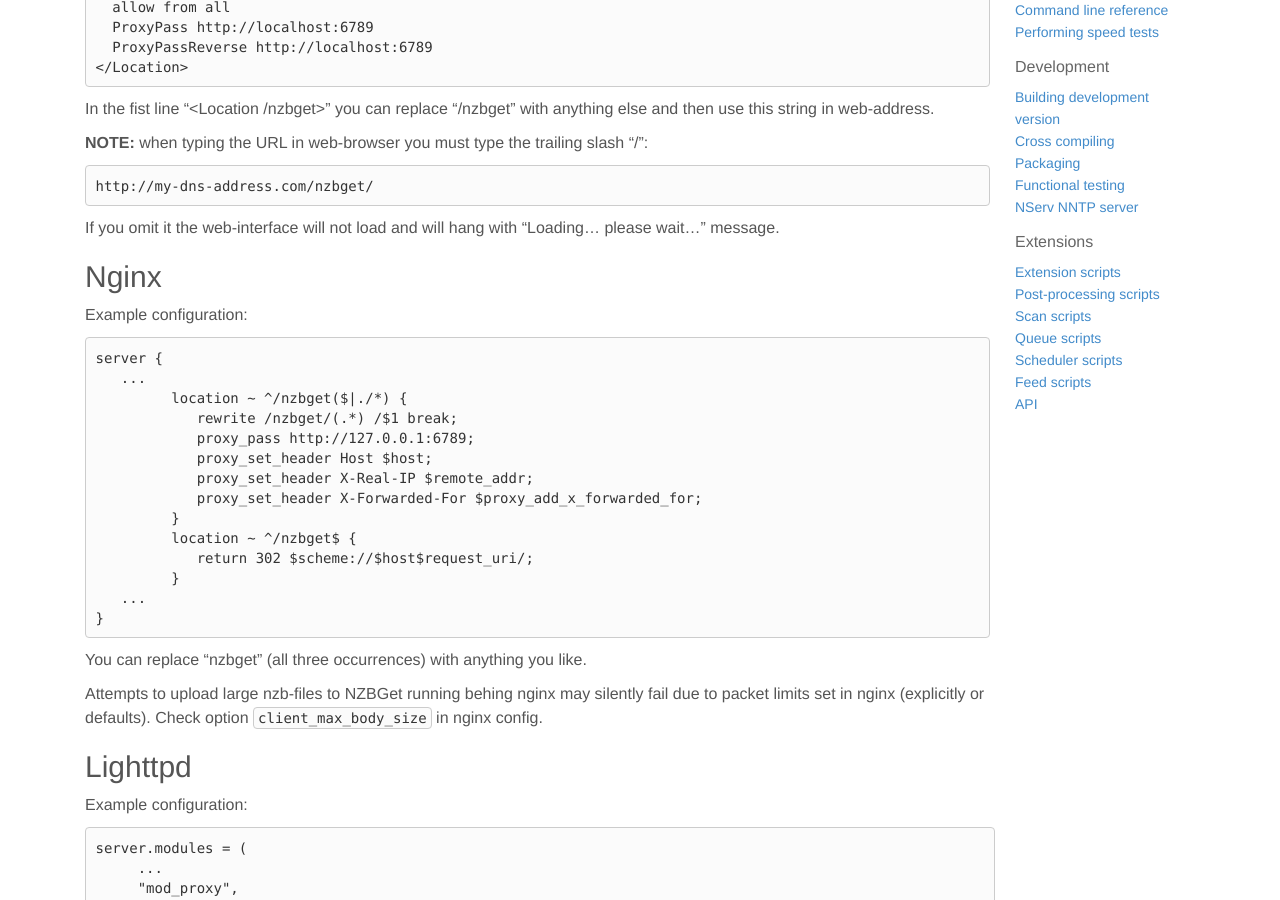
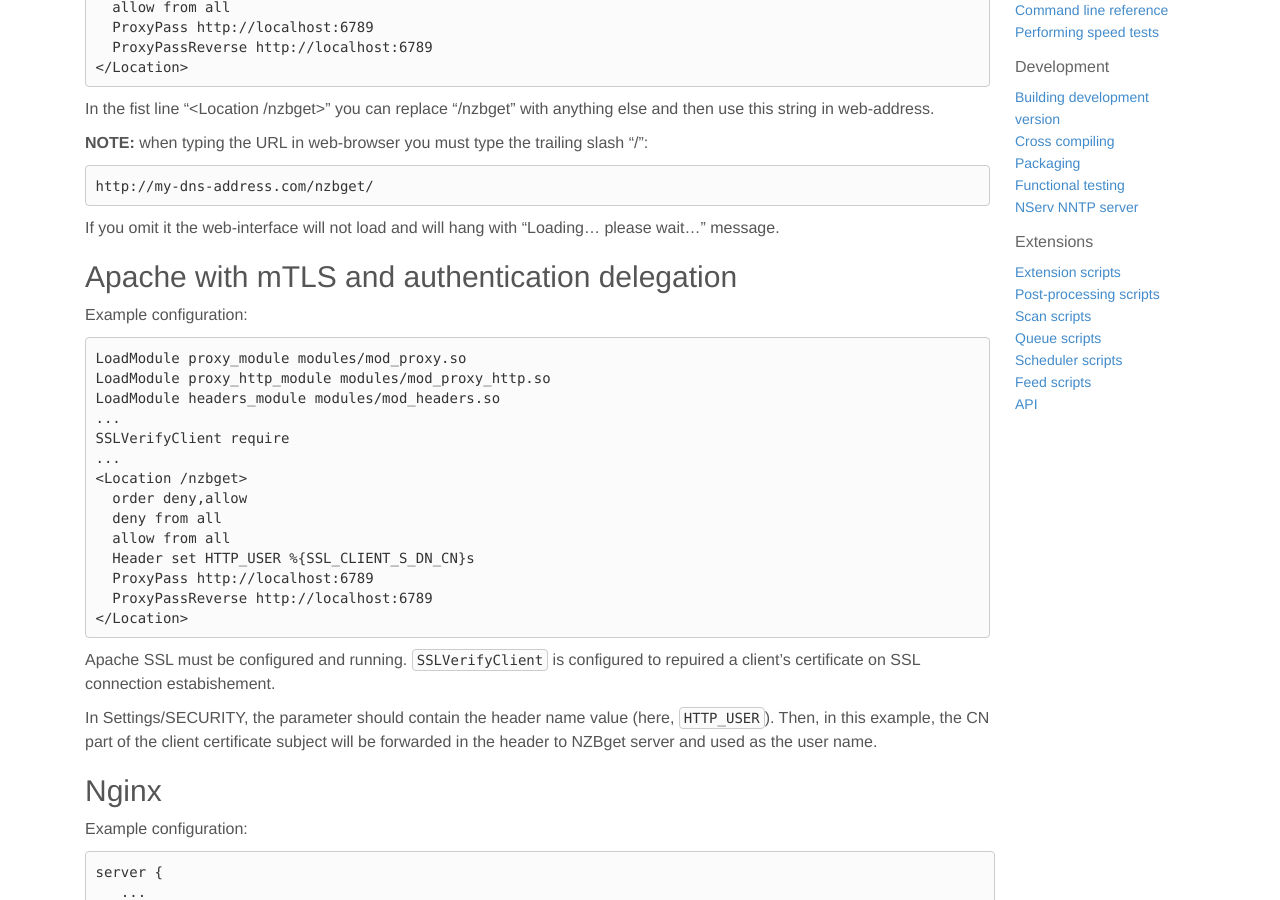
Before and after one commit to nzbget/nzbget.github.io, a Jekyll site: the page built from _wiki/behind-other-web-server.md, in a window 1280 px wide and 900 px high, scrolled down 805 px. Built offline with Jekyll 4.4.1, drawn with Linux system fonts in a browser that asks for light colours; nearby versions of some CDN libraries; the repository's description, which GitHub fills in, is left out.

Commit message:
Add support for http header
Update behind-other-web-server.md

````diff
--- a/_wiki/behind-other-web-server.md
+++ b/_wiki/behind-other-web-server.md
@@ -39,6 +39,29 @@ In the fist line "\<Location /nzbget>" you can replace "/nzbget" with anything e
     http://my-dns-address.com/nzbget/
 
 If you omit it the web-interface will not load and will hang with "Loading... please wait..." message.
+
+## Apache with mTLS and authentication delegation ##
+Example configuration:
+```
+LoadModule proxy_module modules/mod_proxy.so
+LoadModule proxy_http_module modules/mod_proxy_http.so
+LoadModule headers_module modules/mod_headers.so
+...
+SSLVerifyClient require
+...
+<Location /nzbget>
+  order deny,allow
+  deny from all
+  allow from all
+  Header set HTTP_USER %{SSL_CLIENT_S_DN_CN}s
+  ProxyPass http://localhost:6789
+  ProxyPassReverse http://localhost:6789
+</Location>
+```
+
+Apache SSL must be configured and running. `SSLVerifyClient` is configured to repuired a client's certificate on SSL connection estabishement.
+
+In Settings/SECURITY, the parameter should contain the header name value (here, `HTTP_USER`). Then, in this example, the CN part of the client certificate subject will be forwarded in the header to NZBget server and used as the user name.
 
 ## Nginx ##
 Example configuration:
````
